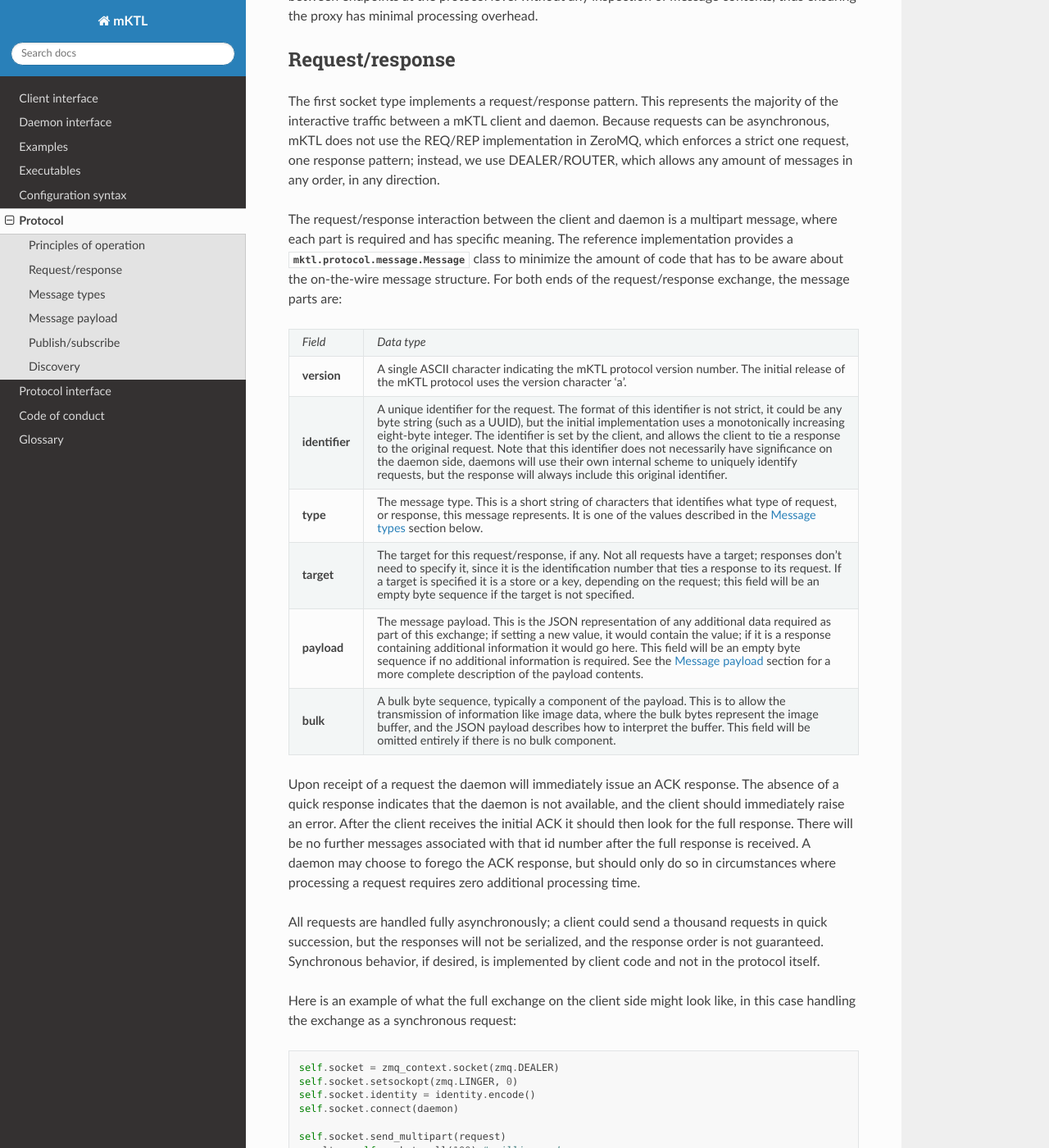
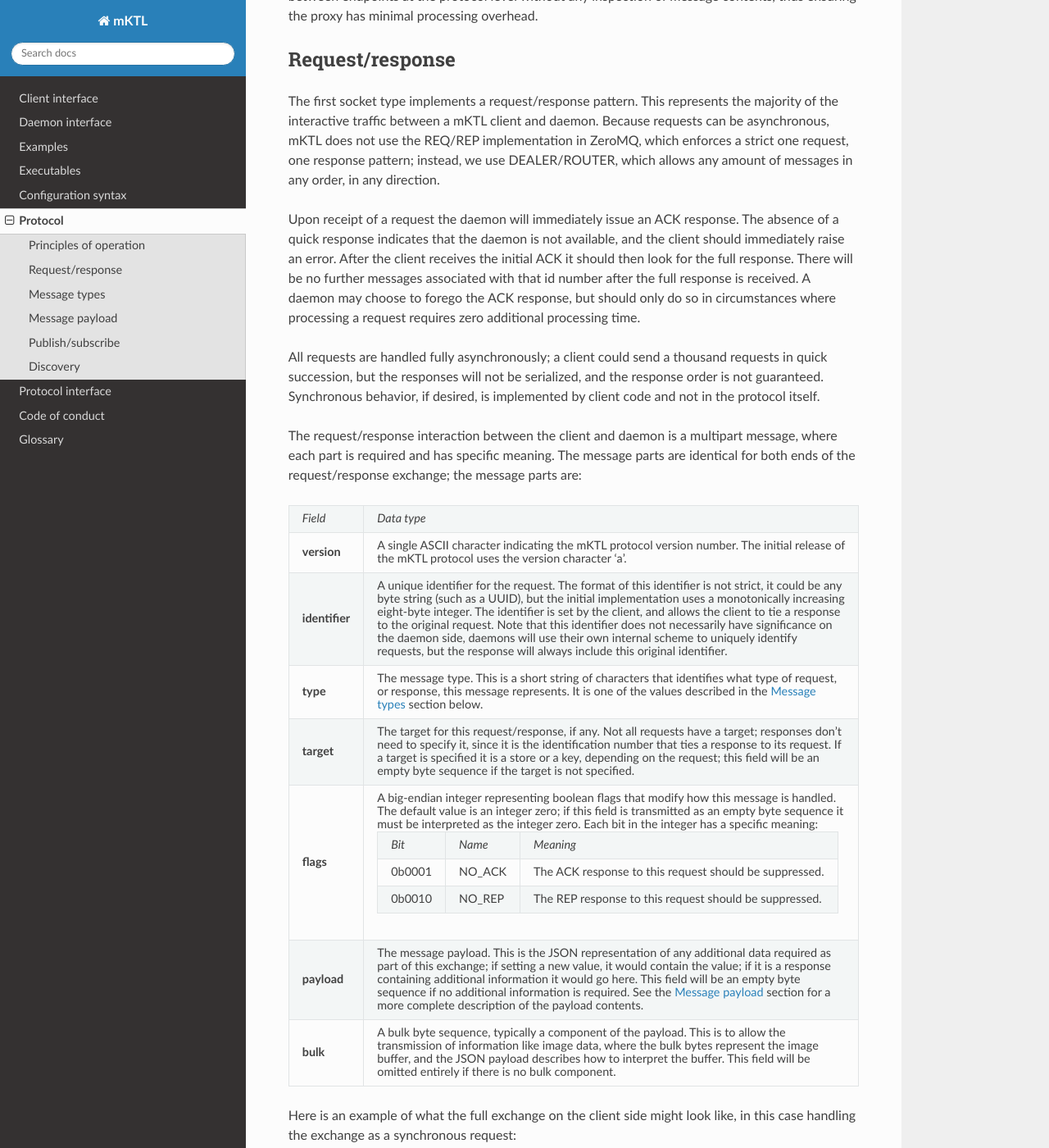
Before and after one commit to KeckObservatory/mKTL, a Sphinx documentation site: the page built from doc/protocol.rst, in a window 1280 px wide and 1400 px high, scrolled down 713 px. Shown: the whole window at 82% size. Built offline with Sphinx 7.4.7 and the Read the Docs theme 3.1.0, drawn with Linux system fonts in a browser that asks for light colours; some of the changed text lies outside the part shown.

Commit message:
Add documentation of the 'flags' message component.

```diff
--- a/doc/protocol.rst
+++ b/doc/protocol.rst
@@ -52,12 +52,25 @@ implementation in ZeroMQ, which enforces a strict one request, one response
 pattern; instead, we use DEALER/ROUTER, which allows any amount of messages
 in any order, in any direction.
 
+Upon receipt of a request the daemon will immediately issue an ACK response.
+The absence of a quick response indicates that the daemon is not available,
+and the client should immediately raise an error. After the client receives
+the initial ACK it should then look for the full response. There will be no
+further messages associated with that id number after the full response is
+received. A daemon may choose to forego the ACK response, but should only
+do so in circumstances where processing a request requires zero additional
+processing time.
+
+All requests are handled
+fully asynchronously; a client could send a thousand requests in quick
+succession, but the responses will not be serialized, and the response order
+is not guaranteed. Synchronous behavior, if desired, is implemented by client
+code and not in the protocol itself.
+
 The request/response interaction between the client and daemon is a multipart
-message, where each part is required and has specific meaning. The reference
-implementation provides a :class:`mktl.protocol.message.Message` class to
-minimize the amount of code that has to be aware about the on-the-wire message
-structure. For both ends of the request/response exchange, the message parts
-are:
+message, where each part is required and has specific meaning.
+The message parts are identical for both ends of the request/response
+exchange; the message parts are:
 
 .. list-table::
 
@@ -90,6 +103,26 @@ are:
       is a store or a key, depending on the request; this field will be an empty
       byte sequence if the target is not specified.
 
+  * - **flags**
+    - A big-endian integer representing boolean flags that modify how this
+      message is handled. The default value is an integer zero; if this field
+      is transmitted as an empty byte sequence it must be interpreted as the
+      integer zero. Each bit in the integer has a specific meaning:
+
+      .. list-table::
+
+	 * - *Bit*
+	   - *Name*
+	   - *Meaning*
+
+         * - 0b0001
+           - NO_ACK
+	   - The ACK response to this request should be suppressed.
+
+         * - 0b0010
+           - NO_REP
+	   - The REP response to this request should be suppressed.
+
   * - **payload**
     - The message payload. This is the JSON representation of any additional
       data required as part of this exchange; if setting a new value, it would
@@ -104,21 +137,6 @@ are:
       bytes represent the image buffer, and the JSON payload describes how
       to interpret the buffer. This field will be omitted entirely if there
       is no bulk component.
-
-Upon receipt of a request the daemon will immediately issue an ACK response.
-The absence of a quick response indicates that the daemon is not available,
-and the client should immediately raise an error. After the client receives
-the initial ACK it should then look for the full response. There will be no
-further messages associated with that id number after the full response is
-received. A daemon may choose to forego the ACK response, but should only
-do so in circumstances where processing a request requires zero additional
-processing time.
-
-All requests are handled
-fully asynchronously; a client could send a thousand requests in quick
-succession, but the responses will not be serialized, and the response order
-is not guaranteed. Synchronous behavior, if desired, is implemented by client
-code and not in the protocol itself.
 
 Here is an example of what the full exchange on the client side might look
 like, in this case handling the exchange as a synchronous request::
@@ -137,12 +155,13 @@ like, in this case handling the exchange as a synchronous request::
 	response = self.socket.recv_multipart()
 
 Here is a representation of what the on-the-wire messages might look like
-for the simple exchange outlined above::
+for a simple GET request::
 
 	b'a'
 	b'00000023'
 	b'GET'
 	b'kpfguide.LASTFILENAME'
+	b'\x00'
 	b''
 
 	b'a'
@@ -150,12 +169,18 @@ for the simple exchange outlined above::
 	b'ACK'
 	b''
 	b''
+	b''
 
 	b'a'
 	b'00000023'
 	b'REP'
 	b''
+	b''
 	b'{"value": /sdata1701/kpf1/2025-06-23/image_672.fits', "time": 234.23}'
+
+The reference implementation provides a :class:`mktl.protocol.message.Message`
+class to minimize the amount of code that has to be aware about the on-the-wire
+message structure.
 
 
 .. _message_types:
```
